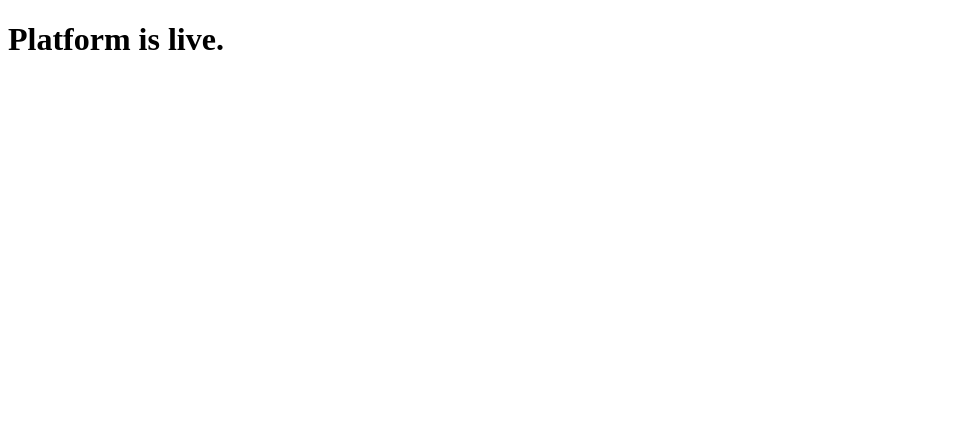
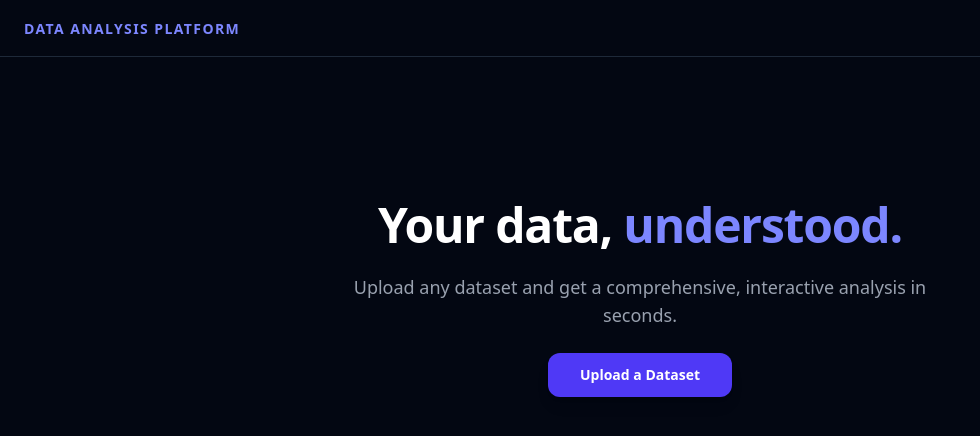
Before and after one commit to alimustafa0/data-analysis-platform, a Django app: page / in a window 1280 px wide. Shown: the top 436 px of the page, without its empty margins (0-980 px from the left). Run offline with Django 5.2, Linux system fonts and the light colour scheme.

Commit message:
feat: integrate Tailwind CSS v4 and HTMX into base layout

```diff
--- a/config/urls.py
+++ b/config/urls.py
@@ -1,9 +1,11 @@
-"""Root URL configuration — routes traffic to each app's own urls.py."""
+"""Root URL configuration."""
 
+from django.conf import settings
+from django.conf.urls.static import static
 from django.contrib import admin
 from django.urls import include, path
 
 urlpatterns = [
     path("admin/", admin.site.urls),
     path("", include("apps.core.urls", namespace="core")),
-]
+] + static(settings.STATIC_URL, document_root=settings.STATICFILES_DIRS[0])
--- /dev/null
+++ b/static/css/input.css
@@ -0,0 +1 @@
+@import "tailwindcss";
--- /dev/null
+++ b/static/css/output.css
@@ -0,0 +1,475 @@
+/*! tailwindcss v4.3.0 | MIT License | https://tailwindcss.com */
+@layer properties;
+@layer theme, base, components, utilities;
+@layer theme {
+  :root, :host {
+    --font-sans: ui-sans-serif, system-ui, sans-serif, 'Apple Color Emoji', 'Segoe UI Emoji', 'Segoe UI Symbol',
+    'Noto Color Emoji';
+    --font-mono: ui-monospace, SFMono-Regular, Menlo, Monaco, Consolas, 'Liberation Mono', 'Courier New',
+    monospace;
+    --color-indigo-400: oklch(67.3% 0.182 276.935);
+    --color-indigo-500: oklch(58.5% 0.233 277.117);
+    --color-indigo-600: oklch(51.1% 0.262 276.966);
+    --color-gray-100: oklch(96.7% 0.003 264.542);
+    --color-gray-400: oklch(70.7% 0.022 261.325);
+    --color-gray-800: oklch(27.8% 0.033 256.848);
+    --color-gray-950: oklch(13% 0.028 261.692);
+    --color-white: #fff;
+    --spacing: 0.25rem;
+    --container-xl: 36rem;
+    --container-7xl: 80rem;
+    --text-sm: 0.875rem;
+    --text-sm--line-height: calc(1.25 / 0.875);
+    --text-lg: 1.125rem;
+    --text-lg--line-height: calc(1.75 / 1.125);
+    --text-5xl: 3rem;
+    --text-5xl--line-height: 1;
+    --font-weight-semibold: 600;
+    --font-weight-bold: 700;
+    --tracking-tight: -0.025em;
+    --tracking-widest: 0.1em;
+    --radius-xl: 0.75rem;
+    --default-transition-duration: 150ms;
+    --default-transition-timing-function: cubic-bezier(0.4, 0, 0.2, 1);
+    --default-font-family: var(--font-sans);
+    --default-mono-font-family: var(--font-mono);
+  }
+}
+@layer base {
+  *, ::after, ::before, ::backdrop, ::file-selector-button {
+    box-sizing: border-box;
+    margin: 0;
+    padding: 0;
+    border: 0 solid;
+  }
+  html, :host {
+    line-height: 1.5;
+    -webkit-text-size-adjust: 100%;
+    tab-size: 4;
+    font-family: var(--default-font-family, ui-sans-serif, system-ui, sans-serif, 'Apple Color Emoji', 'Segoe UI Emoji', 'Segoe UI Symbol', 'Noto Color Emoji');
+    font-feature-settings: var(--default-font-feature-settings, normal);
+    font-variation-settings: var(--default-font-variation-settings, normal);
+    -webkit-tap-highlight-color: transparent;
+  }
+  hr {
+    height: 0;
+    color: inherit;
+    border-top-width: 1px;
+  }
+  abbr:where([title]) {
+    -webkit-text-decoration: underline dotted;
+    text-decoration: underline dotted;
+  }
+  h1, h2, h3, h4, h5, h6 {
+    font-size: inherit;
+    font-weight: inherit;
+  }
+  a {
+    color: inherit;
+    -webkit-text-decoration: inherit;
+    text-decoration: inherit;
+  }
+  b, strong {
+    font-weight: bolder;
+  }
+  code, kbd, samp, pre {
+    font-family: var(--default-mono-font-family, ui-monospace, SFMono-Regular, Menlo, Monaco, Consolas, 'Liberation Mono', 'Courier New', monospace);
+    font-feature-settings: var(--default-mono-font-feature-settings, normal);
+    font-variation-settings: var(--default-mono-font-variation-settings, normal);
+    font-size: 1em;
+  }
+  small {
+    font-size: 80%;
+  }
+  sub, sup {
+    font-size: 75%;
+    line-height: 0;
+    position: relative;
+    vertical-align: baseline;
+  }
+  sub {
+    bottom: -0.25em;
+  }
+  sup {
+    top: -0.5em;
+  }
+  table {
+    text-indent: 0;
+    border-color: inherit;
+    border-collapse: collapse;
+  }
+  :-moz-focusring {
+    outline: auto;
+  }
+  progress {
+    vertical-align: baseline;
+  }
+  summary {
+    display: list-item;
+  }
+  ol, ul, menu {
+    list-style: none;
+  }
+  img, svg, video, canvas, audio, iframe, embed, object {
+    display: block;
+    vertical-align: middle;
+  }
+  img, video {
+    max-width: 100%;
+    height: auto;
+  }
+  button, input, select, optgroup, textarea, ::file-selector-button {
+    font: inherit;
+    font-feature-settings: inherit;
+    font-variation-settings: inherit;
+    letter-spacing: inherit;
+    color: inherit;
+    border-radius: 0;
+    background-color: transparent;
+    opacity: 1;
+  }
+  :where(select:is([multiple], [size])) optgroup {
+    font-weight: bolder;
+  }
+  :where(select:is([multiple], [size])) optgroup option {
+    padding-inline-start: 20px;
+  }
+  ::file-selector-button {
+    margin-inline-end: 4px;
+  }
+  ::placeholder {
+    opacity: 1;
+  }
+  @supports (not (-webkit-appearance: -apple-pay-button))  or (contain-intrinsic-size: 1px) {
+    ::placeholder {
+      color: currentcolor;
+      @supports (color: color-mix(in lab, red, red)) {
+        color: color-mix(in oklab, currentcolor 50%, transparent);
+      }
+    }
+  }
+  textarea {
+    resize: vertical;
+  }
+  ::-webkit-search-decoration {
+    -webkit-appearance: none;
+  }
+  ::-webkit-date-and-time-value {
+    min-height: 1lh;
+    text-align: inherit;
+  }
+  ::-webkit-datetime-edit {
+    display: inline-flex;
+  }
+  ::-webkit-datetime-edit-fields-wrapper {
+    padding: 0;
+  }
+  ::-webkit-datetime-edit, ::-webkit-datetime-edit-year-field, ::-webkit-datetime-edit-month-field, ::-webkit-datetime-edit-day-field, ::-webkit-datetime-edit-hour-field, ::-webkit-datetime-edit-minute-field, ::-webkit-datetime-edit-second-field, ::-webkit-datetime-edit-millisecond-field, ::-webkit-datetime-edit-meridiem-field {
+    padding-block: 0;
+  }
+  ::-webkit-calendar-picker-indicator {
+    line-height: 1;
+  }
+  :-moz-ui-invalid {
+    box-shadow: none;
+  }
+  button, input:where([type='button'], [type='reset'], [type='submit']), ::file-selector-button {
+    appearance: button;
+  }
+  ::-webkit-inner-spin-button, ::-webkit-outer-spin-button {
+    height: auto;
+  }
+  [hidden]:where(:not([hidden='until-found'])) {
+    display: none !important;
+  }
+}
+@layer utilities {
+  .static {
+    position: static;
+  }
+  .mx-auto {
+    margin-inline: auto;
+  }
+  .block {
+    display: block;
+  }
+  .flex {
+    display: flex;
+  }
+  .table {
+    display: table;
+  }
+  .h-full {
+    height: 100%;
+  }
+  .max-w-7xl {
+    max-width: var(--container-7xl);
+  }
+  .max-w-xl {
+    max-width: var(--container-xl);
+  }
+  .border-collapse {
+    border-collapse: collapse;
+  }
+  .resize {
+    resize: both;
+  }
+  .flex-col {
+    flex-direction: column;
+  }
+  .items-center {
+    align-items: center;
+  }
+  .justify-center {
+    justify-content: center;
+  }
+  .gap-6 {
+    gap: calc(var(--spacing) * 6);
+  }
+  .rounded-xl {
+    border-radius: var(--radius-xl);
+  }
+  .border {
+    border-style: var(--tw-border-style);
+    border-width: 1px;
+  }
+  .border-b {
+    border-bottom-style: var(--tw-border-style);
+    border-bottom-width: 1px;
+  }
+  .border-gray-800 {
+    border-color: var(--color-gray-800);
+  }
+  .bg-gray-950 {
+    background-color: var(--color-gray-950);
+  }
+  .bg-indigo-600 {
+    background-color: var(--color-indigo-600);
+  }
+  .px-6 {
+    padding-inline: calc(var(--spacing) * 6);
+  }
+  .px-8 {
+    padding-inline: calc(var(--spacing) * 8);
+  }
+  .py-3 {
+    padding-block: calc(var(--spacing) * 3);
+  }
+  .py-4 {
+    padding-block: calc(var(--spacing) * 4);
+  }
+  .py-12 {
+    padding-block: calc(var(--spacing) * 12);
+  }
+  .py-24 {
+    padding-block: calc(var(--spacing) * 24);
+  }
+  .text-center {
+    text-align: center;
+  }
+  .text-5xl {
+    font-size: var(--text-5xl);
+    line-height: var(--tw-leading, var(--text-5xl--line-height));
+  }
+  .text-lg {
+    font-size: var(--text-lg);
+    line-height: var(--tw-leading, var(--text-lg--line-height));
+  }
+  .text-sm {
+    font-size: var(--text-sm);
+    line-height: var(--tw-leading, var(--text-sm--line-height));
+  }
+  .font-bold {
+    --tw-font-weight: var(--font-weight-bold);
+    font-weight: var(--font-weight-bold);
+  }
+  .font-semibold {
+    --tw-font-weight: var(--font-weight-semibold);
+    font-weight: var(--font-weight-semibold);
+  }
+  .tracking-tight {
+    --tw-tracking: var(--tracking-tight);
+    letter-spacing: var(--tracking-tight);
+  }
+  .tracking-widest {
+    --tw-tracking: var(--tracking-widest);
+    letter-spacing: var(--tracking-widest);
+  }
+  .text-gray-100 {
+    color: var(--color-gray-100);
+  }
+  .text-gray-400 {
+    color: var(--color-gray-400);
+  }
+  .text-indigo-400 {
+    color: var(--color-indigo-400);
+  }
+  .text-white {
+    color: var(--color-white);
+  }
+  .uppercase {
+    text-transform: uppercase;
+  }
+  .underline {
+    text-decoration-line: underline;
+  }
+  .antialiased {
+    -webkit-font-smoothing: antialiased;
+    -moz-osx-font-smoothing: grayscale;
+  }
+  .shadow-lg {
+    --tw-shadow: 0 10px 15px -3px var(--tw-shadow-color, rgb(0 0 0 / 0.1)), 0 4px 6px -4px var(--tw-shadow-color, rgb(0 0 0 / 0.1));
+    box-shadow: var(--tw-inset-shadow), var(--tw-inset-ring-shadow), var(--tw-ring-offset-shadow), var(--tw-ring-shadow), var(--tw-shadow);
+  }
+  .outline {
+    outline-style: var(--tw-outline-style);
+    outline-width: 1px;
+  }
+  .transition {
+    transition-property: color, background-color, border-color, outline-color, text-decoration-color, fill, stroke, --tw-gradient-from, --tw-gradient-via, --tw-gradient-to, opacity, box-shadow, transform, translate, scale, rotate, filter, -webkit-backdrop-filter, backdrop-filter, display, content-visibility, overlay, pointer-events;
+    transition-timing-function: var(--tw-ease, var(--default-transition-timing-function));
+    transition-duration: var(--tw-duration, var(--default-transition-duration));
+  }
+  .hover\:bg-indigo-500 {
+    &:hover {
+      @media (hover: hover) {
+        background-color: var(--color-indigo-500);
+      }
+    }
+  }
+  .focus\:ring-2 {
+    &:focus {
+      --tw-ring-shadow: var(--tw-ring-inset,) 0 0 0 calc(2px + var(--tw-ring-offset-width)) var(--tw-ring-color, currentcolor);
+      box-shadow: var(--tw-inset-shadow), var(--tw-inset-ring-shadow), var(--tw-ring-offset-shadow), var(--tw-ring-shadow), var(--tw-shadow);
+    }
+  }
+  .focus\:ring-indigo-400 {
+    &:focus {
+      --tw-ring-color: var(--color-indigo-400);
+    }
+  }
+  .focus\:ring-offset-2 {
+    &:focus {
+      --tw-ring-offset-width: 2px;
+      --tw-ring-offset-shadow: var(--tw-ring-inset,) 0 0 0 var(--tw-ring-offset-width) var(--tw-ring-offset-color);
+    }
+  }
+  .focus\:ring-offset-gray-950 {
+    &:focus {
+      --tw-ring-offset-color: var(--color-gray-950);
+    }
+  }
+  .focus\:outline-none {
+    &:focus {
+      --tw-outline-style: none;
+      outline-style: none;
+    }
+  }
+}
+@property --tw-border-style {
+  syntax: "*";
+  inherits: false;
+  initial-value: solid;
+}
+@property --tw-font-weight {
+  syntax: "*";
+  inherits: false;
+}
+@property --tw-tracking {
+  syntax: "*";
+  inherits: false;
+}
+@property --tw-shadow {
+  syntax: "*";
+  inherits: false;
+  initial-value: 0 0 #0000;
+}
+@property --tw-shadow-color {
+  syntax: "*";
+  inherits: false;
+}
+@property --tw-shadow-alpha {
+  syntax: "<percentage>";
+  inherits: false;
+  initial-value: 100%;
+}
+@property --tw-inset-shadow {
+  syntax: "*";
+  inherits: false;
+  initial-value: 0 0 #0000;
+}
+@property --tw-inset-shadow-color {
+  syntax: "*";
+  inherits: false;
+}
+@property --tw-inset-shadow-alpha {
+  syntax: "<percentage>";
+  inherits: false;
+  initial-value: 100%;
+}
+@property --tw-ring-color {
+  syntax: "*";
+  inherits: false;
+}
+@property --tw-ring-shadow {
+  syntax: "*";
+  inherits: false;
+  initial-value: 0 0 #0000;
+}
+@property --tw-inset-ring-color {
+  syntax: "*";
+  inherits: false;
+}
+@property --tw-inset-ring-shadow {
+  syntax: "*";
+  inherits: false;
+  initial-value: 0 0 #0000;
+}
+@property --tw-ring-inset {
+  syntax: "*";
+  inherits: false;
+}
+@property --tw-ring-offset-width {
+  syntax: "<length>";
+  inherits: false;
+  initial-value: 0px;
+}
+@property --tw-ring-offset-color {
+  syntax: "*";
+  inherits: false;
+  initial-value: #fff;
+}
+@property --tw-ring-offset-shadow {
+  syntax: "*";
+  inherits: false;
+  initial-value: 0 0 #0000;
+}
+@property --tw-outline-style {
+  syntax: "*";
+  inherits: false;
+  initial-value: solid;
+}
+@layer properties {
+  @supports ((-webkit-hyphens: none) and (not (margin-trim: inline))) or ((-moz-orient: inline) and (not (color:rgb(from red r g b)))) {
+    *, ::before, ::after, ::backdrop {
+      --tw-border-style: solid;
+      --tw-font-weight: initial;
+      --tw-tracking: initial;
+      --tw-shadow: 0 0 #0000;
+      --tw-shadow-color: initial;
+      --tw-shadow-alpha: 100%;
+      --tw-inset-shadow: 0 0 #0000;
+      --tw-inset-shadow-color: initial;
+      --tw-inset-shadow-alpha: 100%;
+      --tw-ring-color: initial;
+      --tw-ring-shadow: 0 0 #0000;
+      --tw-inset-ring-color: initial;
+      --tw-inset-ring-shadow: 0 0 #0000;
+      --tw-ring-inset: initial;
+      --tw-ring-offset-width: 0px;
+      --tw-ring-offset-color: #fff;
+      --tw-ring-offset-shadow: 0 0 #0000;
+      --tw-outline-style: solid;
+    }
+  }
+}
--- a/templates/base.html
+++ b/templates/base.html
@@ -1,11 +1,32 @@
 <!DOCTYPE html>
-<html lang="en">
+<html lang="en" class="h-full bg-gray-950">
 <head>
     <meta charset="UTF-8" />
     <meta name="viewport" content="width=device-width, initial-scale=1.0" />
     <title>{% block title %}Data Analysis Platform{% endblock %}</title>
+
+    <!-- Tailwind compiled output -->
+    {% load static %}
+    <link rel="stylesheet" href="{% static 'css/output.css' %}" />
+
+    <!-- HTMX — server-driven interactivity, no SPA complexity -->
+    <script src="https://unpkg.com/htmx.org@2.0.4" defer></script>
+
+    {% block extra_head %}{% endblock %}
 </head>
-<body>
-    {% block content %}{% endblock %}
+<body class="h-full text-gray-100 antialiased">
+
+    <!-- Global navigation placeholder — replaced in Phase 6 UI step -->
+    <header class="border-b border-gray-800 px-6 py-4">
+        <span class="text-sm font-semibold tracking-widest text-indigo-400 uppercase">
+            Data Analysis Platform
+        </span>
+    </header>
+
+    <main class="mx-auto max-w-7xl px-6 py-12">
+        {% block content %}{% endblock %}
+    </main>
+
+    {% block extra_body %}{% endblock %}
 </body>
 </html>
--- a/templates/core/home.html
+++ b/templates/core/home.html
@@ -3,5 +3,19 @@
 {% block title %}Home — Data Analysis Platform{% endblock %}
 
 {% block content %}
-<h1>Platform is live.</h1>
+<div class="flex flex-col items-center justify-center gap-6 py-24 text-center">
+
+    <h1 class="text-5xl font-bold tracking-tight text-white">
+        Your data, <span class="text-indigo-400">understood.</span>
+    </h1>
+
+    <p class="max-w-xl text-lg text-gray-400">
+        Upload any dataset and get a comprehensive, interactive analysis in seconds.
+    </p>
+
+    <a href="#" class="rounded-xl bg-indigo-600 px-8 py-3 text-sm font-semibold text-white shadow-lg transition hover:bg-indigo-500 focus:outline-none focus:ring-2 focus:ring-indigo-400 focus:ring-offset-2 focus:ring-offset-gray-950">
+        Upload a Dataset
+    </a>
+
+</div>
 {% endblock %}
```
Also changed, not shown: 1 other file.
